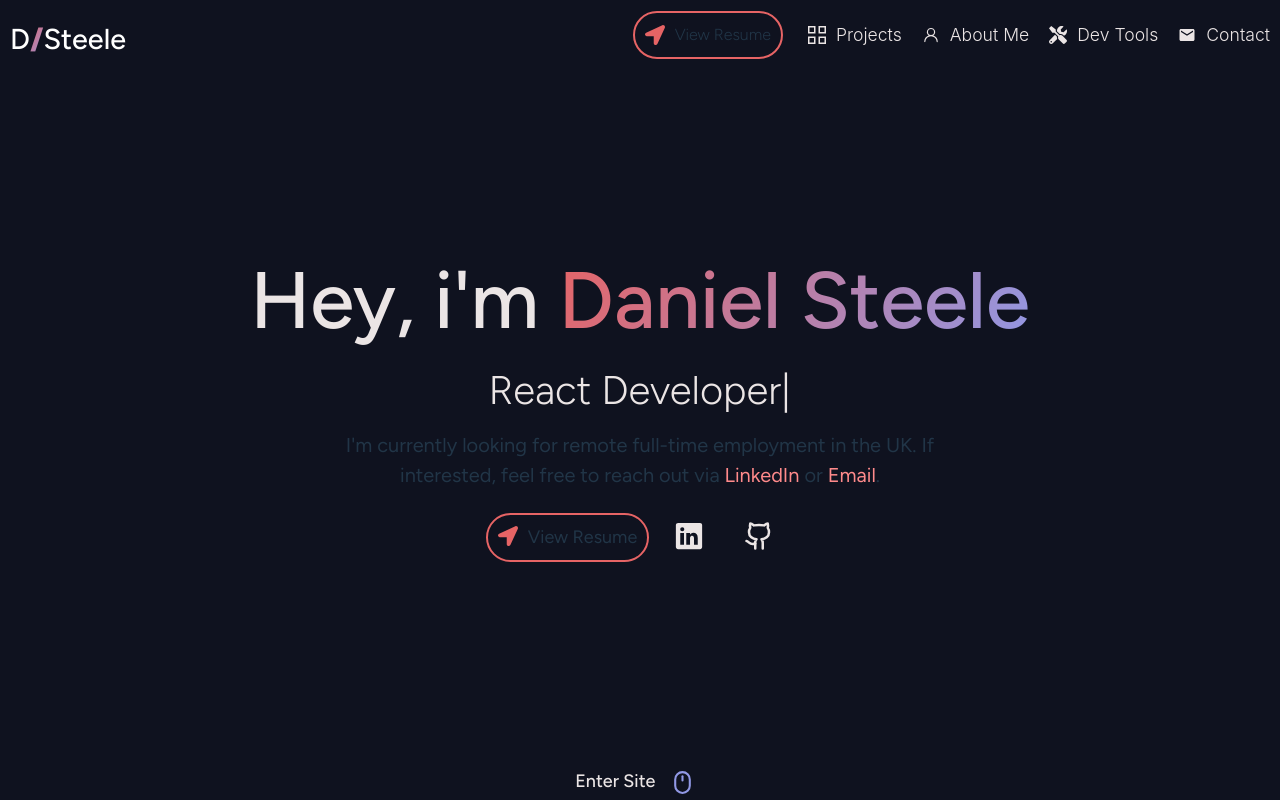
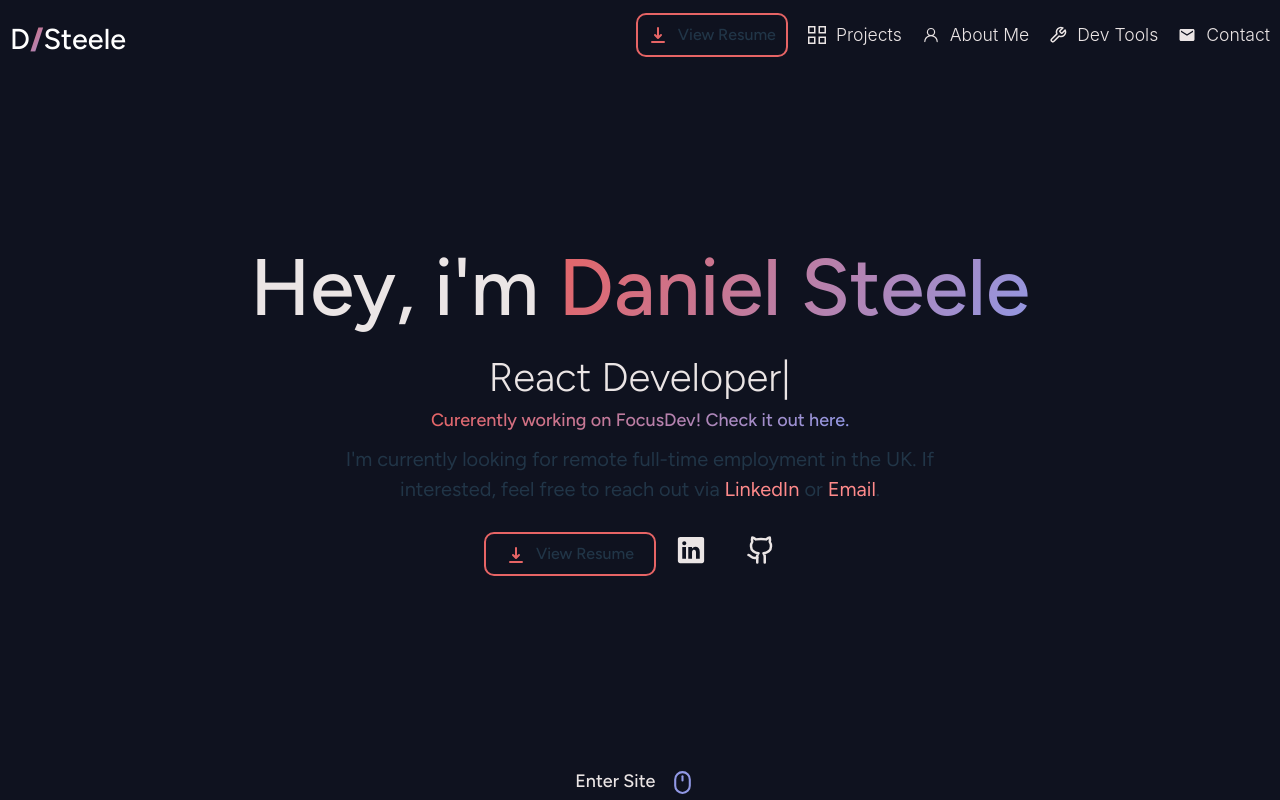
Before and after one commit to DanielSteele1/Portfolio-V2, a React (Vite) app: page / in a window 1280 px wide. Shown: the top 800 px of the page. Built offline with nearby package versions, Linux system fonts and the light colour scheme.

Commit message:
Iterated on design , changed up buttons , added a back to top button.

```diff
--- a/src/App.css
+++ b/src/App.css
@@ -125,12 +125,12 @@ a {
 }
 
 .highlight {
-  display:inline;
+  display: inline;
   color: #ff8a8b;
 }
 
 .highlight-1 {
-  display:inline;
+  display: inline;
   color: #ff8a8b;
   padding: 5px;
 }
@@ -196,46 +196,16 @@ a {
 
 }
 
-.nav-resume-container {
 
-  display: flex;
-  width: 100%;
-  justify-content: center;
-  margin: 5px;
-  border-radius: 50px;
-  background-color: transparent;
-  border: 2px solid #e66465;
 
-}
-
-.nav-resume {
-
-  height: 100%;
-  display: flex;
-  justify-content: center;
-  align-items: center;
-  margin: 10px;
-  font-size: 1.0rem;
-  font-weight: 350;
-  font-family: 'Figtree', sans-serif;
-  transition: 0.3s ease-in-out;
-  cursor: pointer;
-
-}
-
-.nav-resume-container:hover {
-  background-color: #e66465;
-  transition: 0.3s ease-in-out;
-}
-
-.nav-title a{
+.nav-title a {
   height: 100%;
   width: auto;
   display: flex;
   justify-content: center;
   align-items: center;
   font-size: 1.1rem;
-  font-weight:300;
+  font-weight: 300;
   font-family: 'Inter', sans-serif;
   white-space: nowrap;
   flex-direction: row;
@@ -254,7 +224,8 @@ a {
   justify-content: center;
 }
 
-.nav-icon:hover, .nav-title a:hover {
+.nav-icon:hover,
+.nav-title a:hover {
 
   color: #e26e6e;
   transition: 0.3s ease-in-out;
@@ -306,7 +277,7 @@ a {
 }
 
 .About-img:hover {
-  border-color:#e26e6e;
+  border-color: #e26e6e;
   transition: 0.5s ease-in-out;
 }
 
@@ -394,7 +365,7 @@ a {
   height: 100px;
   min-width: calc(100% - 20px);
   min-height: fit-content;
-  max-width:fit-content;
+  max-width: fit-content;
   max-height: 200px;
   word-break: break-all;
 
@@ -481,25 +452,6 @@ a {
   align-items: center;
 }
 
-.social-resume {
-
-  display: flex;
-  height: 45px;
-  width: fit-content;
-  border: 2px solid #e66465;
-  border-radius: 25px;
-  justify-content: center;
-  align-items: center;
-  cursor: pointer;
-  margin-bottom: 5px;
-  margin-right: 5px;
-
-}
-
-.social-resume:hover {
-  transition: all 0.5s ease;
-  background-color: #e66465;
-}
 
 .socials {
   display: flex;
@@ -718,7 +670,7 @@ a {
 
 .project-button {
   display: flex;
-  width:25%;
+  width: 25%;
   flex-direction: row;
   align-items: center;
   justify-content: center;
@@ -732,23 +684,24 @@ a {
   border-radius: 8px;
 }
 
-.project-button:hover{
+.project-button:hover {
   background-color: #9198e5;
   transition: 0.3s ease-in;
 }
 
-.project-button a{
+.project-button a {
   display: flex;
   flex-direction: row;
   align-items: center;
 }
-.project-button a:hover{
+
+.project-button a:hover {
   cursor: pointer;
   transition: 0.3s ease;
-  color:#ebe5e5;
+  color: #ebe5e5;
 }
 
-.project-button span{
+.project-button span {
   margin-left: 10px;
 }
 
@@ -769,12 +722,12 @@ a {
   display: flex;
   font-size: 25px;
   margin-right: 10px;
-  color:#9198e5;
+  color: #9198e5;
 
 }
 
 .About-para-title {
-  display:flex;
+  display: flex;
   align-items: center;
   justify-content: flex-start;
   font-size: 1.5rem;
@@ -789,9 +742,10 @@ a {
 .About-paragraph {
   padding: 10px;
   margin: 0 auto;
-  width: 65%;
+  width: 60%;
 
 }
+
 .About-paragraph-text {
   padding-top: 10px;
   justify-content: center;
@@ -799,10 +753,100 @@ a {
 }
 
 #about-icon {
-  display:inline-flex;
-  color:#ff8a8b;
+  display: inline-flex;
+  color: #ff8a8b;
   padding-right: 5px;
   align-items: center;
   justify-content: center;
+}
+
+
+.BackToTop {
+  display: flex;
+  flex-direction: column;
+  margin: 0 auto;
+  width: 50%;
+  height: 350px;
+  text-align: center;
+  justify-content: center;
 
 }
+
+.back-to-top-text {
+  font-size: 1.8rem;
+  margin: 10px;
+  justify-content: center;
+  align-items: center;
+}
+
+.back-to-top-button {
+  display: flex;
+  width: fit-content;
+  margin: 10px auto;
+  padding: 10px;
+  justify-content: center;
+  align-items: center;
+  font-size: 1.2rem;
+  font-weight: 700;
+  font-family: 'Figtree', sans-serif;
+  cursor: pointer;
+  box-sizing: border-box;
+  border: 2px solid transparent;
+
+}
+
+.back-to-top-button:hover #arrow-icon {
+  transform: rotate(-180deg);
+  transition: transform 0.4s cubic-bezier(0.87, 0.03, 0.41, 0.9);
+
+
+}
+
+.back-to-top-button:hover {
+
+  border-bottom: 2px solid #e66465;
+  transition: 0.4s ease-in-out;
+}
+
+#arrow-icon {
+  transition: transform 0.3s cubic-bezier(0.87, 0.03, 0.41, 0.9);
+  display: inline-flex;
+  justify-content: center;
+  vertical-align: middle;
+  margin-left: 10px;
+  align-items: center;
+  font-size: 25px;
+  width: 25px;
+  color: #e66465;
+
+}
+
+.resume {
+  display: flex;
+  height: 20px;
+  width: fit-content;
+  justify-content: center;
+  align-items: center;
+  vertical-align: middle;
+  padding: 10px;
+  font-size: 1.0rem;
+  font-weight: 500;
+  font-family: 'Figtree', sans-serif;
+  cursor: pointer;
+  background-color: transparent;
+  border: 2px solid #e66465;
+  border-radius: 10px;
+}
+
+.resume svg {
+  display: inline-flex;
+  width: 20px;
+  height: 20px;
+    vertical-align: middle;
+}
+
+.resume:hover {
+  transition: all 0.3s ease;
+  color: #e66465;
+
+}
--- a/src/App.tsx
+++ b/src/App.tsx
@@ -8,6 +8,8 @@ import Skills from './Skills';
 import Projects from './Projects';
 import Contact from './Contact';
 import Footer from './Footer';
+import BackToTop from './BackToTop';
+
 
 function App() {
 
@@ -22,6 +24,7 @@ function App() {
       <Skills />
       <Projects />
       <AboutMe />
+      <BackToTop />
       <Contact />
       <Footer />
 
--- /dev/null
+++ b/src/BackToTop.tsx
@@ -0,0 +1,32 @@
+
+import React from 'react';
+import "./App.css";
+
+import { IoArrowDown } from 'react-icons/io5';
+
+
+function BackToTop() {
+
+    return (
+
+        <div className="BackToTop">
+
+            <div className="back-to-top-text">
+                <span> I'm always developing something in my free time, so be sure to check back here later in case I launch another project. </span>
+            </div>
+
+            <div className="back-to-top-button">
+                <span className="gradient">
+                    <a href="#top">
+                        Click here to go back up to the top
+                        <IoArrowDown id="arrow-icon"/>
+                    </a>
+                </span>
+            </div>
+
+        </div>
+
+    )
+}
+
+export default BackToTop;
--- a/src/Contact.tsx
+++ b/src/Contact.tsx
@@ -39,13 +39,13 @@ function Contact() {
                 onSubmit={() => window.location.reload()}
             >
 
-                <input name="Title" className="contact-input" id="title" placeholder="Title: ">
+                <input name="Title" className="contact-input" id="title" placeholder="Title: " required>
                 </input>
 
-                <input name="Email " className="contact-input" id="email" placeholder="Your Email: ">
+                <input name="Email" className="contact-input" id="email" placeholder="Your Email: " type="email" required>
                 </input>
 
-                <textarea name="Message" className="contact-input" id="message" placeholder="Your Message: ">
+                <textarea name="Message" className="contact-input" id="message" placeholder="Your Message: " required>
                 </textarea>
 
                 <button type="submit" className="send-form">
--- a/src/Greeting.tsx
+++ b/src/Greeting.tsx
@@ -2,10 +2,10 @@ import { TypeAnimation } from 'react-type-animation';
 import { LuGithub } from "react-icons/lu";
 import { IoLogoLinkedin } from "react-icons/io5";
 import { FaLocationArrow } from "react-icons/fa";
-
+import { HiDownload } from "react-icons/hi";
 const Greeting = () => {
     return (
-        <div className="greeting">
+        <div className="greeting" id="top">
             {/*<div className="greetings-image"> <img className="Sunglasses" src="public/Sunglasses_head.png" /> </div> */}
             <span className="greeting-title"> Hey, i'm{"\u00A0"}<span className="gradient"> Daniel Steele </span> </span>
 
@@ -24,6 +24,10 @@ const Greeting = () => {
                 repeat={Infinity}
             />
 
+            <span className="gradient">
+                <a href="https://github.com/DanielSteele1/FocusDev"> Curerently working on FocusDev! Check it out here.</a>
+            </span>
+
             <span className="greeting-text-container">
                 <span className="greeting-text">
                     I'm currently looking for remote full-time employment in the UK.
@@ -32,13 +36,12 @@ const Greeting = () => {
             </span>
 
             <div className="socials">
-                <div className="social-resume">
+                <div className="resume">
                     <div className="social-item">
                         <span className="social-title">
-                            <FaLocationArrow style={{
+                            <HiDownload style={{
                                 fontSize: '20px',
                                 marginRight: '10px',
-                                marginTop: '5px',
                                 verticalAlign: 'center',
                                 color: '#e66465',
                             }}
--- a/src/Navigation.tsx
+++ b/src/Navigation.tsx
@@ -4,9 +4,11 @@ import { Tooltip as ReactTooltip } from "react-tooltip";
 import 'react-tooltip/dist/react-tooltip.css'
 
 import { GrProjects } from "react-icons/gr";
-import { GoArrowBoth, GoArrowSwitch, GoPerson } from 'react-icons/go';
-import { FaArrowCircleDown, FaLocationArrow, FaTools } from 'react-icons/fa';
+import { GoPerson } from 'react-icons/go';
+import { FaLocationArrow } from 'react-icons/fa';
 import { MdEmail } from "react-icons/md";
+import { FiTool } from "react-icons/fi";
+import { HiDownload } from "react-icons/hi";
 
 function Navigation() {
 
@@ -36,14 +38,13 @@ function Navigation() {
             <div className="nav-item">
                 <div className="nav-menu">
 
-                    <div className="nav-resume-container">
-                        <span className="nav-resume">   <FaLocationArrow style={{
+                    <span className="resume">
+                        <HiDownload style={{
                             fontSize: '20px',
                             marginRight: '10px',
                             verticalAlign: 'center',
                             color: '#e66465',
                         }} /> View Resume  </span>
-                    </div>
 
                     <span className="nav-title" id="nav-projects">
                         <a href="#projects">
@@ -57,7 +58,7 @@ function Navigation() {
                     </span>
                     <span data-tooltip-id="tooltip-1" className="nav-title">
                         <a href="#devtools">
-                            <FaTools className="nav-icon" /> Dev Tools
+                            <FiTool className="nav-icon" /> Dev Tools
                         </a>
                     </span>
 
```
Lines whose indentation alone changed are shown as unchanged.
